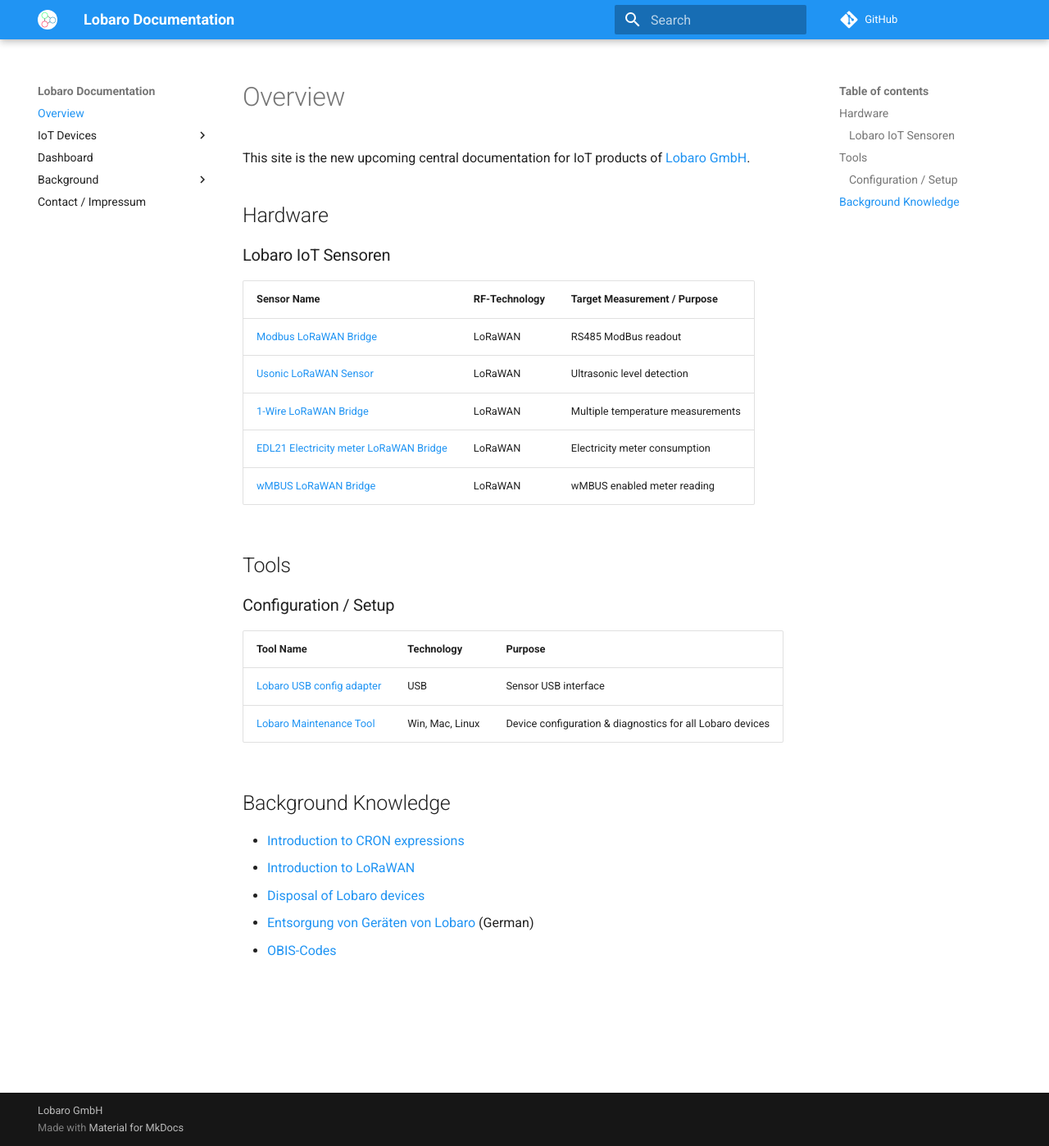
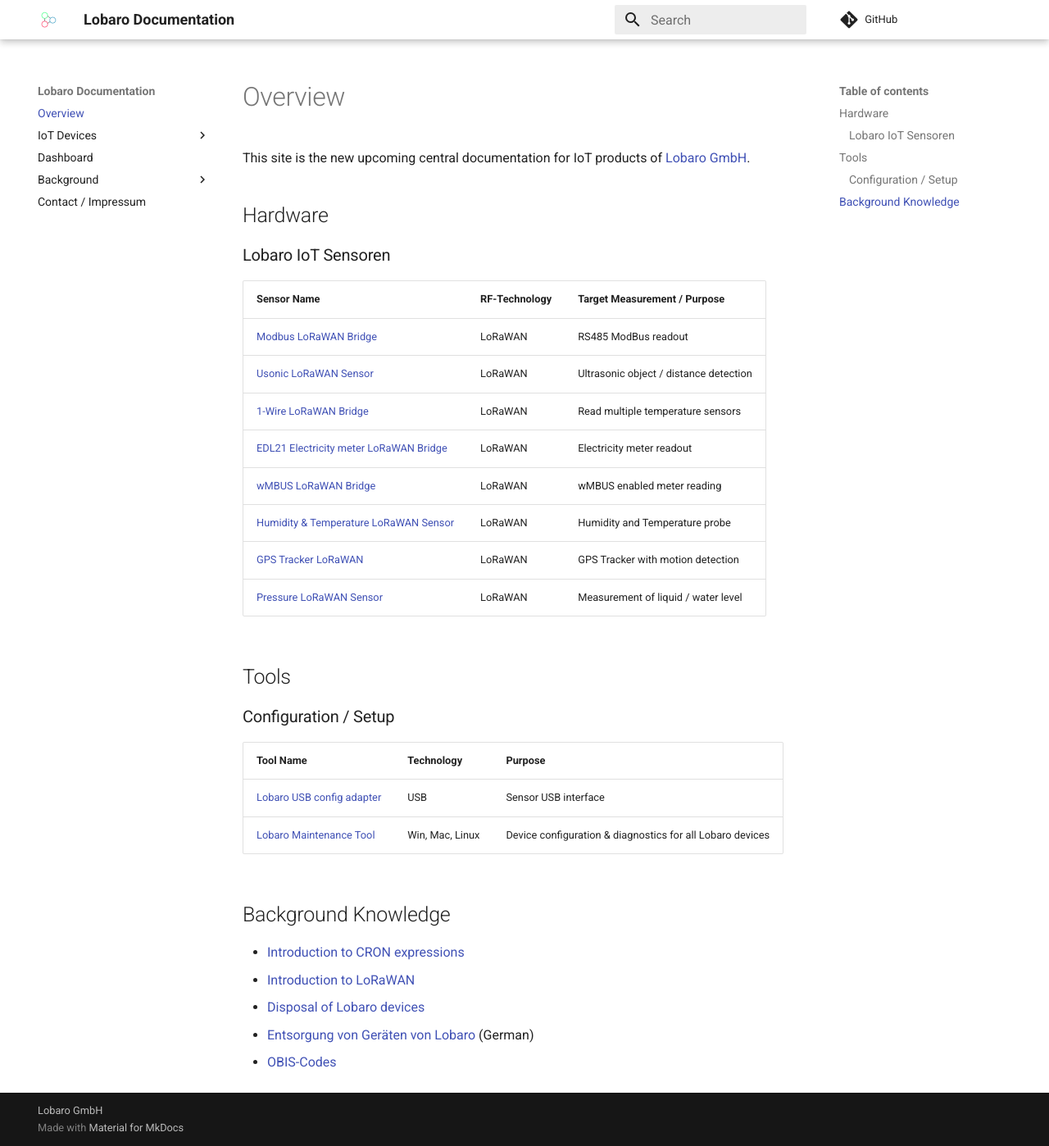
Before and after one commit to Lobaro/docs, an MkDocs documentation site: the page built from docs/index.md, in a window 1280 px wide and 1398 px high. Shown: the whole window at 82% size. Built offline with MkDocs 1.6.1 and Material for MkDocs 9.7.7, drawn with Linux system fonts in a browser that asks for light colours; a script that is not in the unit is left out; comment, search, counter and statistics services are not loaded.

Commit message:
update index table and header color

```diff
--- a/docs/index.md
+++ b/docs/index.md
@@ -12,10 +12,13 @@
 | Sensor Name         | RF-Technology     | Target Measurement / Purpose |
 | :-------------  |:----------------|:----------------|
 | [Modbus LoRaWAN Bridge](iot-devices/modbus-lorawan)       | LoRaWAN | RS485 ModBus readout |
-| [Usonic LoRaWAN Sensor](iot-devices/usonic-lorawan)  | LoRaWAN | Ultrasonic level detection |
-| [1-Wire LoRaWAN Bridge](iot-devices/1-wire-lorawan)       | LoRaWAN | Multiple temperature measurements |
-| [EDL21 Electricity meter LoRaWAN Bridge](iot-devices/edl21-opto-lorawan) | LoRaWAN | Electricity meter consumption |
+| [Usonic LoRaWAN Sensor](iot-devices/usonic-lorawan)  | LoRaWAN | Ultrasonic object / distance detection |
+| [1-Wire LoRaWAN Bridge](iot-devices/1-wire-lorawan)       | LoRaWAN | Read multiple temperature sensors |
+| [EDL21 Electricity meter LoRaWAN Bridge](iot-devices/edl21-opto-lorawan) | LoRaWAN | Electricity meter readout |
 | [wMBUS LoRaWAN Bridge](iot-devices/wmbus-lorawan) | LoRaWAN | wMBUS enabled meter reading |
+| [Humidity & Temperature LoRaWAN Sensor](iot-devices/humidity-temp-lorawan) | LoRaWAN | Humidity and Temperature probe |
+| [GPS Tracker LoRaWAN](iot-devices/gps-lorawan) | LoRaWAN | GPS Tracker with motion detection |
+| [Pressure LoRaWAN Sensor](iot-devices/pressure-lorawan) | LoRaWAN | Measurement of liquid / water level |
 
 ## Tools
 
--- a/mkdocs.yml
+++ b/mkdocs.yml
@@ -8,8 +8,8 @@
   #    name: readthedocs
   highlightjs: true
   palette:
-    primary: 'blue'
-    accent: 'blue'
+    primary: 'white'
+    accent: 'indigo'
 repo_url: "https://github.com/lobaro/docs"
 copyright: 'Lobaro GmbH'
 use_directory_urls: false
--- a/requirements.txt
+++ b/requirements.txt
@@ -1,4 +1,3 @@
 mkdocs==1.0.4
-mkdocs-cinder>=0.17.0
 mkdocs-material
 pymdown-extensions>=6.0
```
